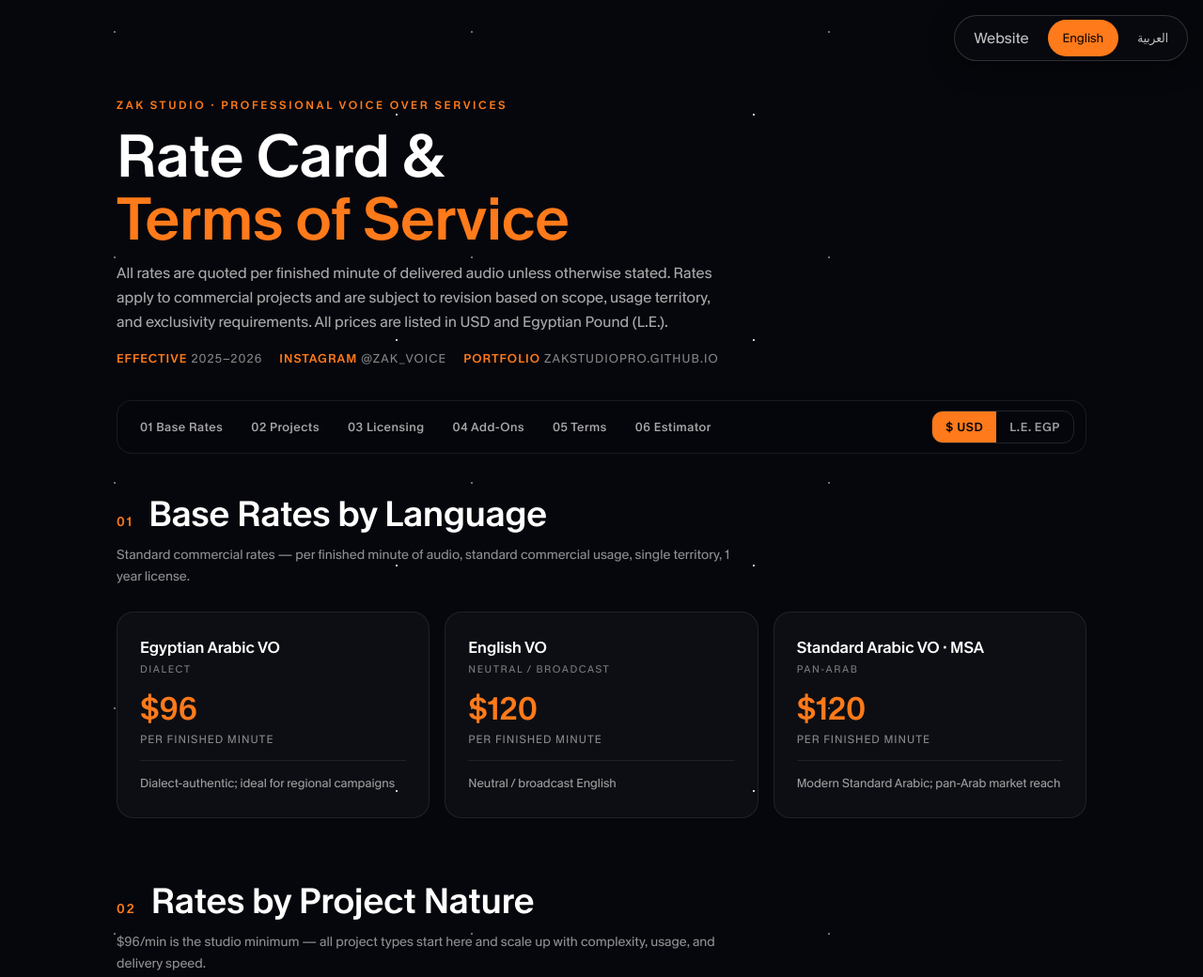
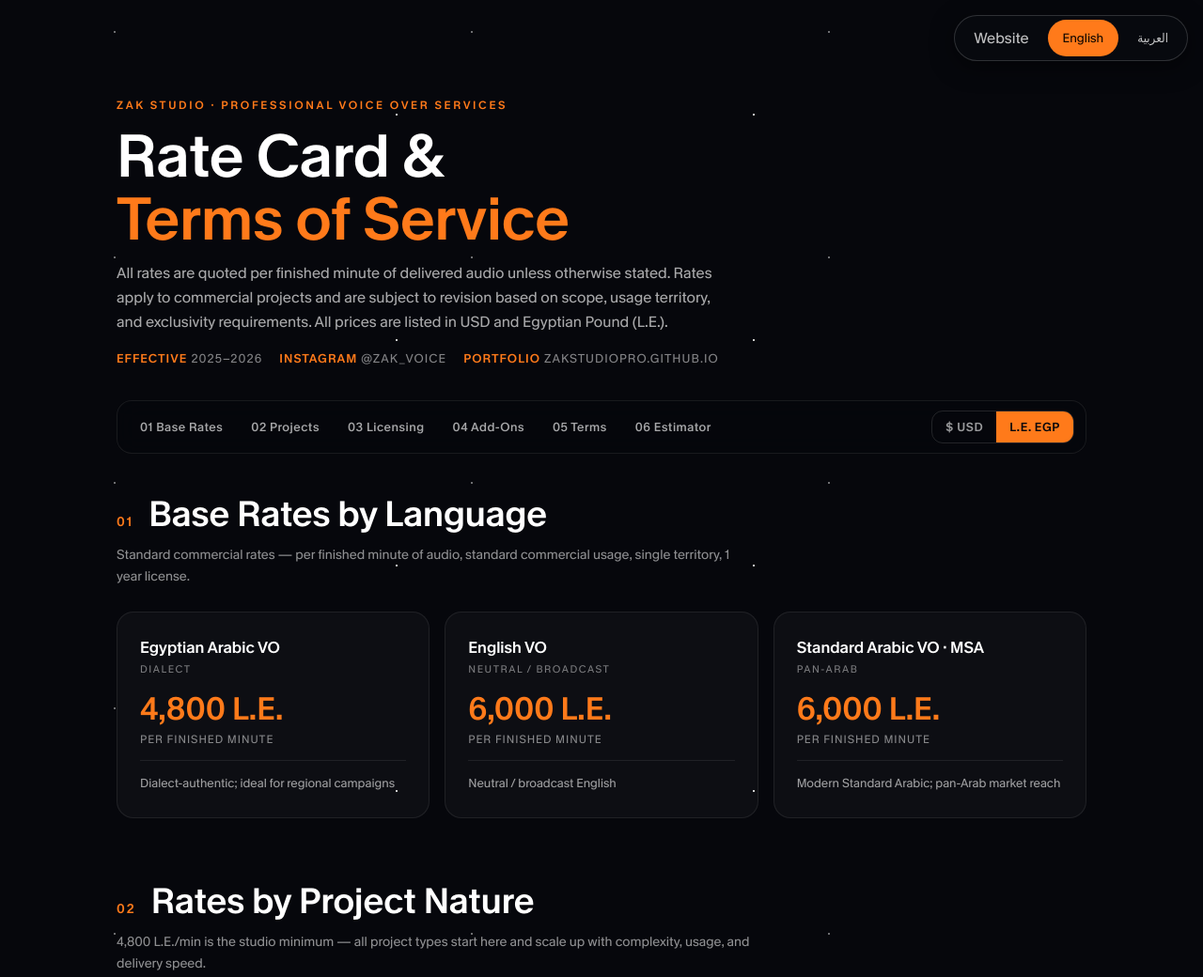
Before and after one commit to zakstudioassistant/zakstudiocard, a plain HTML site: page index.html in a window 1280 px wide. Shown: the top 1040 px of the page at 94% size. Drawn offline with Linux system fonts and the light colour scheme.

Commit message:
Default currency view to EGP

```diff
--- a/index.html
+++ b/index.html
@@ -168,8 +168,8 @@ html.js .reveal.in { opacity:1; transform:none; }
     <a class="nl" href="#estimator">06 Estimator</a>
     <span class="spacer"></span>
     <div class="cur-toggle">
-      <button id="btn-usd" class="on">$ USD</button>
-      <button id="btn-egp">L.E. EGP</button>
+      <button id="btn-usd">$ USD</button>
+      <button id="btn-egp" class="on">L.E. EGP</button>
     </div>
   </nav>
 
@@ -512,8 +512,8 @@ html.js .reveal.in { opacity:1; transform:none; }
     <a class="nl" href="#ar-estimator">06 الحاسبة</a>
     <span class="spacer"></span>
     <div class="cur-toggle">
-      <button id="ar-btn-usd" class="on">$ دولار</button>
-      <button id="ar-btn-egp">ج.م EGP</button>
+      <button id="ar-btn-usd">$ دولار</button>
+      <button id="ar-btn-egp" class="on">ج.م EGP</button>
     </div>
   </nav>
 
@@ -841,7 +841,7 @@ html.js .reveal.in { opacity:1; transform:none; }
 (function(){
   var ENROOT = document.getElementById('doc-en');
   var params = new URLSearchParams(location.search);
-  var cur = params.get('cur') === 'egp' ? 'egp' : 'usd';
+  var cur = params.get('cur') === 'usd' ? 'usd' : 'egp';
   var btnUsd = document.getElementById('btn-usd');
   var btnEgp = document.getElementById('btn-egp');
   function setCur(c) {
@@ -984,7 +984,7 @@ html.js .reveal.in { opacity:1; transform:none; }
 (function(){
   var ARROOT = document.getElementById('doc-ar');
   var params = new URLSearchParams(location.search);
-  var cur = params.get('cur') === 'egp' ? 'egp' : 'usd';
+  var cur = params.get('cur') === 'usd' ? 'usd' : 'egp';
   var btnUsd = document.getElementById('ar-btn-usd');
   var btnEgp = document.getElementById('ar-btn-egp');
   function setCur(c) {
```
